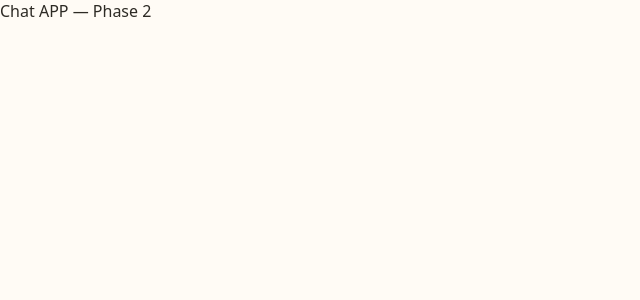
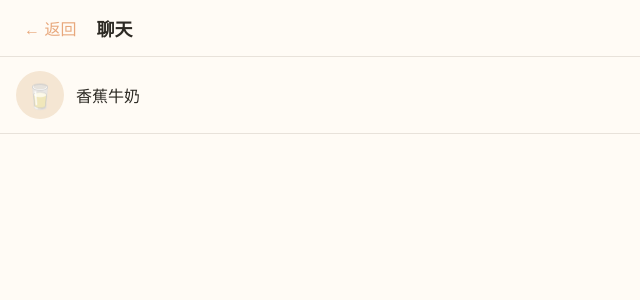
Before and after one commit to rinnicrazyb/bananamilkphone, a React (Vite) app: page /chat in a window 1280 px wide. Shown: the top 300 px of the page, without its empty margins (0-640 px from the left). Built offline with nearby package versions, Linux system fonts and the light colour scheme.

Commit message:
feat(chat): 聊天 APP 基础框架 — 智能体列表 + 多对话管理
- 聊天数据模型（Agent/Conversation/Message）
- Zustand chat store
- 智能体列表页（含未读红点、最后联系时间）
- 点击智能体创建新对话
- Phase 2 骨架

```diff
--- a/src/App.tsx
+++ b/src/App.tsx
@@ -3,10 +3,10 @@ import { useEffect } from 'react';
 import { themeEngine } from './services/theme-engine/index';
 import LauncherPage from './apps/launcher/pages/LauncherPage';
 import ThemePage from './apps/theme/pages/ThemePage';
+import ChatPage from './apps/chat/pages/ChatPage';
 import { useAppStore } from './store/app-store';
 
 // Placeholder stub pages
-const Chat = () => <div>Chat APP — Phase 2</div>;
 const Settings = () => <div>Settings APP — Phase 3</div>;
 const Lorebook = () => <div>Lorebook APP — Phase 3</div>;
 const MemoryGallery = () => <div>Memory Gallery — 待开发</div>;
@@ -21,7 +21,7 @@ function AppRoutes() {
     <Routes>
       <Route path="/" element={<LauncherPage />} />
       <Route path="/theme" element={<ThemePage />} />
-      <Route path="/chat" element={<Chat />} />
+      <Route path="/chat" element={<ChatPage />} />
       <Route path="/settings" element={<Settings />} />
       <Route path="/lorebook" element={<Lorebook />} />
       <Route path="/memory-gallery" element={<MemoryGallery />} />
--- /dev/null
+++ b/src/apps/chat/components/AgentList.tsx
@@ -0,0 +1,57 @@
+import { useChatStore } from '../store/chat-store';
+
+export default function AgentList() {
+  const agents = useChatStore((s) => s.agents);
+  const setActiveConversation = useChatStore((s) => s.setActiveConversation);
+  const addConversation = useChatStore((s) => s.addConversation);
+
+  const startNewConversation = (agentId: string) => {
+    const conv = {
+      id: `conv-${Date.now()}`,
+      agentId,
+      title: `新对话`,
+      createdAt: Date.now(),
+      updatedAt: Date.now(),
+    };
+    addConversation(conv);
+    setActiveConversation(conv.id);
+  };
+
+  return (
+    <div className="chat-agent-list">
+      <div className="chat-agent-list__header">
+        <button className="back-btn" onClick={() => window.history.back()}>
+          ← 返回
+        </button>
+        <h1>聊天</h1>
+      </div>
+
+      <div className="chat-agent-list__body">
+        {agents.map((agent) => (
+          <div
+            key={agent.id}
+            className="chat-agent-item"
+            onClick={() => startNewConversation(agent.id)}
+          >
+            <div className="chat-agent-item__avatar">
+              <span>{agent.avatar}</span>
+              {agent.unreadCount > 0 && (
+                <span className="chat-agent-item__badge">
+                  {agent.unreadCount > 99 ? '99+' : agent.unreadCount}
+                </span>
+              )}
+            </div>
+            <div className="chat-agent-item__info">
+              <span className="chat-agent-item__name">{agent.name}</span>
+              {agent.lastContactTime && (
+                <span className="chat-agent-item__time">
+                  {new Date(agent.lastContactTime).toLocaleDateString('zh-CN')}
+                </span>
+              )}
+            </div>
+          </div>
+        ))}
+      </div>
+    </div>
+  );
+}
--- /dev/null
+++ b/src/apps/chat/pages/ChatPage.tsx
@@ -0,0 +1,5 @@
+import AgentList from '../components/AgentList';
+
+export default function ChatPage() {
+  return <AgentList />;
+}
--- /dev/null
+++ b/src/apps/chat/store/chat-store.ts
@@ -0,0 +1,61 @@
+import { create } from 'zustand';
+import type { Agent, Conversation, Message } from '../types';
+
+interface ChatState {
+  agents: Agent[];
+  conversations: Conversation[];
+  messages: Record<string, Message[]>; // conversationId → messages
+  activeConversationId: string | null;
+
+  // Actions
+  setAgents: (agents: Agent[]) => void;
+  addConversation: (conv: Conversation) => void;
+  setActiveConversation: (id: string | null) => void;
+  addMessage: (conversationId: string, msg: Message) => void;
+  updateMessageStatus: (msgId: string, status: Message['status']) => void;
+}
+
+export const useChatStore = create<ChatState>((set) => ({
+  agents: [
+    {
+      id: 'default-agent',
+      name: '香蕉牛奶',
+      avatar: '🥛',
+      unreadCount: 0,
+    },
+  ],
+  conversations: [],
+  messages: {},
+  activeConversationId: null,
+
+  setAgents: (agents) => set({ agents }),
+
+  addConversation: (conv) =>
+    set((state) => ({
+      conversations: [conv, ...state.conversations],
+    })),
+
+  setActiveConversation: (id) => set({ activeConversationId: id }),
+
+  addMessage: (conversationId, msg) =>
+    set((state) => ({
+      messages: {
+        ...state.messages,
+        [conversationId]: [
+          ...(state.messages[conversationId] || []),
+          msg,
+        ],
+      },
+    })),
+
+  updateMessageStatus: (msgId, status) =>
+    set((state) => {
+      const newMessages = { ...state.messages };
+      for (const convId of Object.keys(newMessages)) {
+        newMessages[convId] = newMessages[convId].map((m) =>
+          m.id === msgId ? { ...m, status } : m
+        );
+      }
+      return { messages: newMessages };
+    }),
+}));
--- /dev/null
+++ b/src/apps/chat/types.ts
@@ -0,0 +1,35 @@
+/** 聊天相关类型定义 */
+
+/** 智能体 */
+export interface Agent {
+  id: string;
+  name: string;
+  avatar: string;
+  lastContactTime?: number;
+  unreadCount: number;
+}
+
+/** 对话 */
+export interface Conversation {
+  id: string;
+  agentId: string;
+  title: string;
+  createdAt: number;
+  updatedAt: number;
+}
+
+/** 消息 */
+export interface Message {
+  id: string;
+  conversationId: string;
+  role: 'user' | 'assistant' | 'system';
+  content: string;
+  reasoning?: string;
+  timestamp: number;
+  status: 'sending' | 'sent' | 'read' | 'failed';
+  tokenCount?: {
+    prompt: number;
+    completion: number;
+    cached: number;
+  };
+}
--- a/src/index.css
+++ b/src/index.css
@@ -367,3 +367,93 @@ body {
   cursor: pointer;
   padding: 4px 8px;
 }
+
+/* ============================================
+   聊天 APP
+   ============================================ */
+.chat-agent-list {
+  height: 100%;
+  display: flex;
+  flex-direction: column;
+  background: var(--app-bg);
+}
+
+.chat-agent-list__header {
+  display: flex;
+  align-items: center;
+  gap: 12px;
+  padding: 12px 16px;
+  border-bottom: 1px solid var(--app-border);
+}
+
+.chat-agent-list__header h1 {
+  font-size: 18px;
+  font-weight: 600;
+  color: var(--app-text);
+}
+
+.chat-agent-list__body {
+  flex: 1;
+  overflow-y: auto;
+}
+
+.chat-agent-item {
+  display: flex;
+  align-items: center;
+  gap: 12px;
+  padding: 14px 16px;
+  cursor: pointer;
+  transition: background 0.15s;
+  border-bottom: 1px solid var(--app-border);
+}
+
+.chat-agent-item:hover {
+  background: var(--app-secondary);
+}
+
+.chat-agent-item__avatar {
+  position: relative;
+  width: 48px;
+  height: 48px;
+  border-radius: 50%;
+  background: var(--app-secondary);
+  display: flex;
+  align-items: center;
+  justify-content: center;
+  font-size: 24px;
+  flex-shrink: 0;
+}
+
+.chat-agent-item__badge {
+  position: absolute;
+  top: -2px;
+  right: -2px;
+  min-width: 18px;
+  height: 18px;
+  border-radius: 9px;
+  background: #ff4444;
+  color: #fff;
+  font-size: 11px;
+  display: flex;
+  align-items: center;
+  justify-content: center;
+  padding: 0 4px;
+}
+
+.chat-agent-item__info {
+  flex: 1;
+  display: flex;
+  justify-content: space-between;
+  align-items: center;
+}
+
+.chat-agent-item__name {
+  font-size: 16px;
+  font-weight: 500;
+  color: var(--app-text);
+}
+
+.chat-agent-item__time {
+  font-size: 12px;
+  color: var(--app-text-secondary);
+}
```
